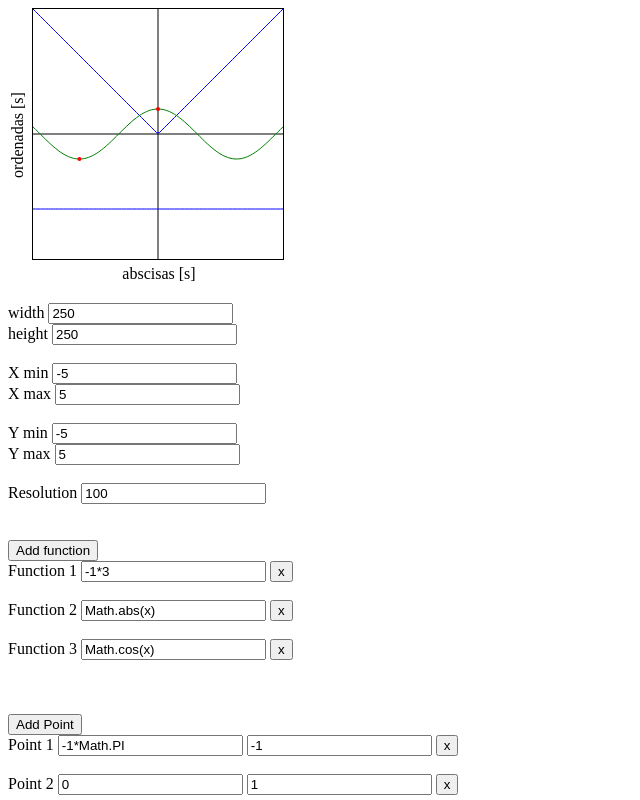
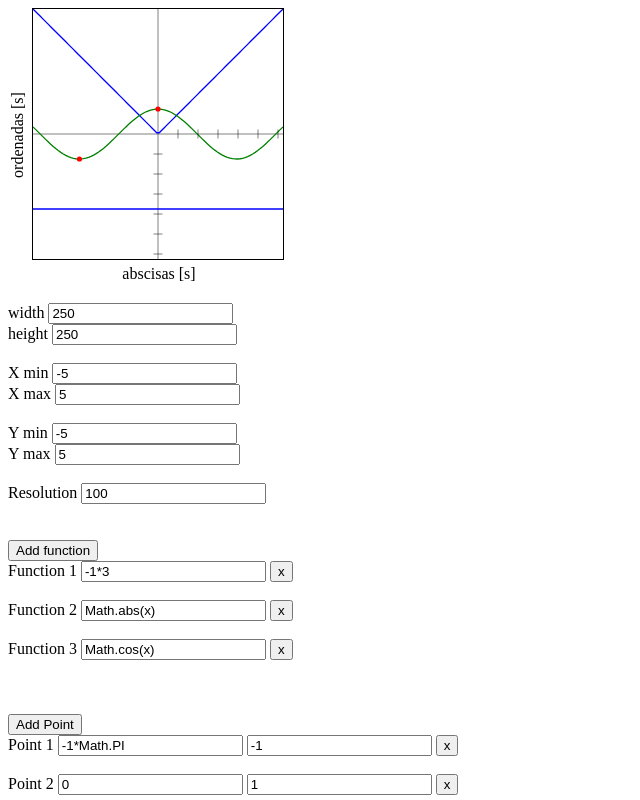
Before and after one commit to PabloCasvar/svg-library, a plain HTML site: page index.html in a window 1280 px wide. Shown: the top 800 px of the page, without its empty margins (0-640 px from the left). Drawn offline with Linux system fonts and the light colour scheme.

Commit message:
Grid started todo: program dynamic deltas

```diff
--- a/js/app.js
+++ b/js/app.js
@@ -36,11 +36,13 @@ app.component('plotSvg',{
            }
            if(!this.points){
                 this.points = [];
-                this.points[0] = {"x":0, "y":0};
            }
            if(this.config == undefined) this.config = true;
            this.colorFunction = "blue";
            this.colorPoint    = "red";
+           this.quotaLength   = 9;
+           this.deltaY     = 20;
+           this.deltaX     = 20;
            this.plotFunctions();
         };
         this.plotFunctions = function(){
--- a/templates/svg.tpl.html
+++ b/templates/svg.tpl.html
@@ -16,8 +16,19 @@
         xmlns="http://www.w3.org/2000/svg"
         style="border: 1px black solid; clear: both">
         <!-- X-axis -->
-        <path d="M0 {{ctrl.originY}} H {{ctrl.getWidth()}} " fill="transparent" stroke="black"></path>
-        <path d="M {{ctrl.originX}} 0 V0 {{ctrl.getHeight()}} " fill="transparent" stroke="black"></path>
+        <path
+            d="M0 {{ctrl.originY}} H {{ctrl.getWidth()}}"
+            fill="transparent"
+            stroke="black"
+            stroke-width="0.5">
+        </path>
+        <!-- Y-axis -->
+        <path
+            d="M {{ctrl.originX}} 0 V0 {{ctrl.getHeight()}}"
+            fill="transparent"
+            stroke="black"
+            stroke-width="0.5">
+        </path>
 
         <!--plot multiple functions-->
         <path
@@ -25,6 +36,7 @@
             ng-attr-d="{{func.path}}"
             ng-attr-fill="transparent"
             ng-attr-stroke="{{func.color}}"
+            stroke-width="1.3"
         ></path>
         <!--<text x="20" y="20" fill="black">Hola 1</text>-->
 
@@ -32,9 +44,35 @@
             ng-repeat="point in ctrl.pointsVal"
             ng-attr-cx = "{{point.x}}"
             ng-attr-cy = "{{point.y}}"
-            ng-attr-r = "2"
+            ng-attr-r = "2.6"
             ng-attr-fill = "{{point.color}}"
         ></circle>
+
+        <!--cotas verticales-->
+        <line
+            ng-repeat="i in [1, 2, 3, 4, 5, 6]"
+            ng-attr-x1="{{ctrl.originX + i*ctrl.deltaX}}"
+            ng-attr-x2="{{ctrl.originX + i*ctrl.deltaX}}"
+            ng-attr-y1="{{ctrl.originY - ctrl.quotaLength/2}}"
+            ng-attr-y2="{{ctrl.originY + ctrl.quotaLength/2}}"
+            stroke-width="0.5"
+            fill="transparent"
+            stroke="black">
+        </line>
+
+        <!--cotas horizontales-->
+        <line
+            ng-repeat="i in [1, 2, 3, 4, 5, 6]"
+            ng-attr-x1="{{ctrl.originX - ctrl.quotaLength/2}}"
+            ng-attr-x2="{{ctrl.originX + ctrl.quotaLength/2}}"
+            ng-attr-y1="{{ctrl.originY + i*ctrl.deltaY}}"
+            ng-attr-y2="{{ctrl.originY + i*ctrl.deltaY}}"
+            stroke-width="0.5"
+            fill="transparent"
+            stroke="black">
+        </line>
+
+
 
     </svg>
     <br>
```
